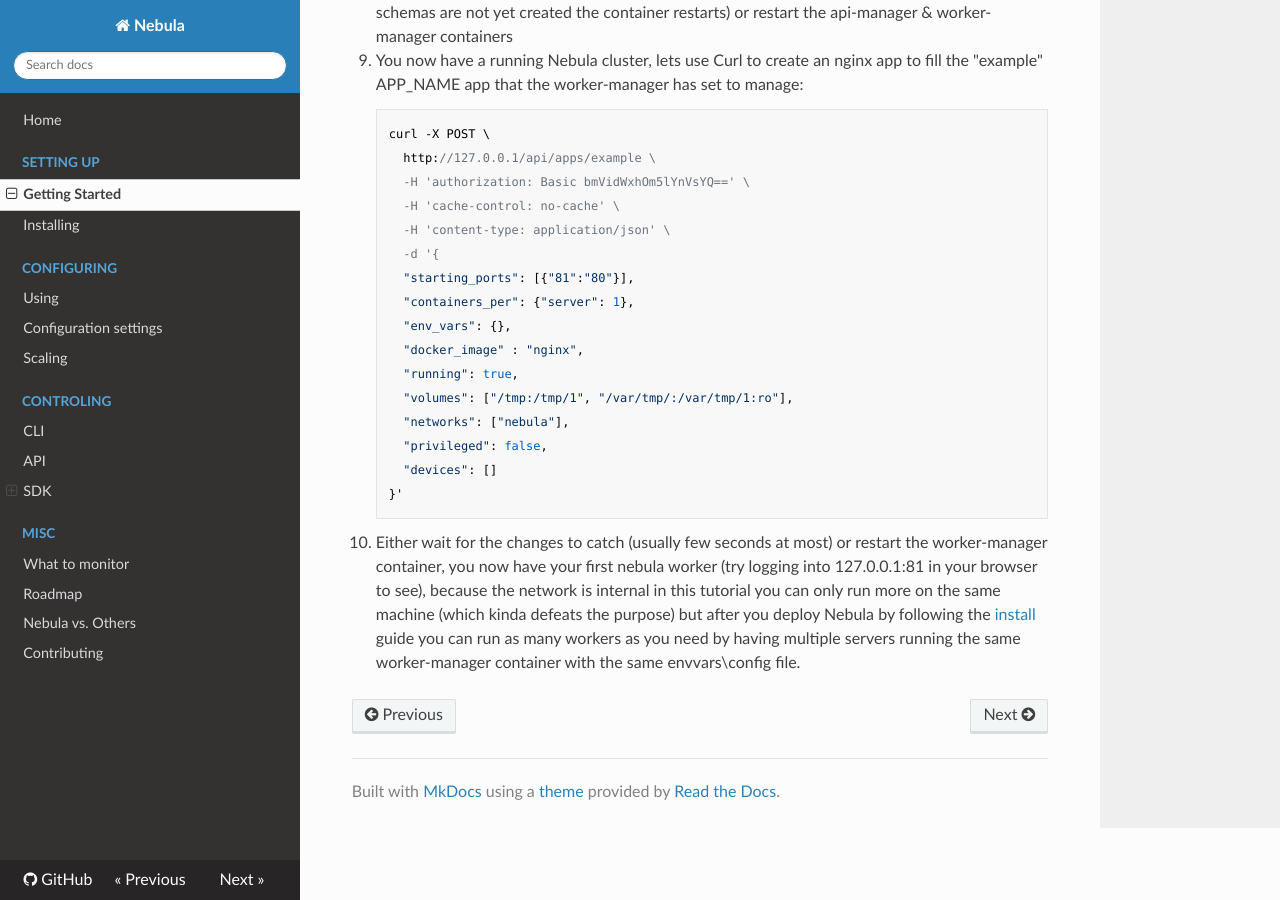
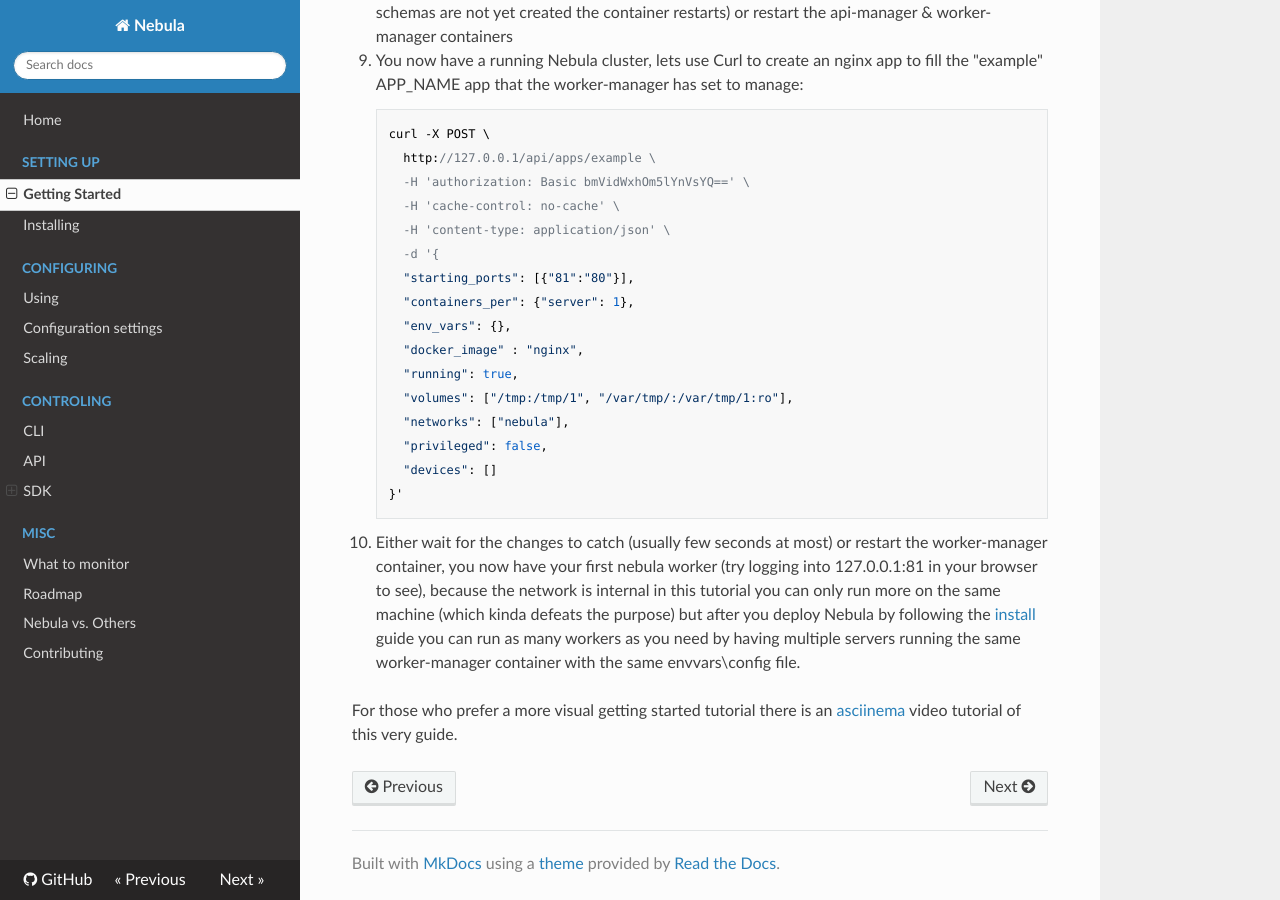
Before and after one commit to nebula-orchestrator/docs, an MkDocs documentation site: the page built from docs/getting-started.md, in a window 1280 px wide and 900 px high, scrolled down 1077 px. Built offline with MkDocs 1.6.1, drawn with Linux system fonts in a browser that asks for light colours; nearby versions of some CDN libraries; old or Windows-style settings are respelled for this version of MkDocs.

Commit message:
ascienema getting started tutorial added

```diff
--- a/docs/getting-started.md
+++ b/docs/getting-started.md
@@ -50,3 +50,5 @@
         }'
 
 10. Either wait for the changes to catch (usually few seconds at most) or restart the worker-manager container, you now have your first nebula worker (try logging into 127.0.0.1:81 in your browser to see), because the network is internal in this tutorial you can only run more on the same machine (which kinda defeats the purpose) but after you deploy Nebula by following the [install](install.md) guide you can run as many workers as you need by having multiple servers running the same worker-manager container with the same envvars\config file.
+
+For those who prefer a more visual getting started tutorial there is an [asciinema](https://asciinema.org/a/wdBfFfp8apwrnzMtxfiiVq4Qs) video tutorial of this very guide.
```
